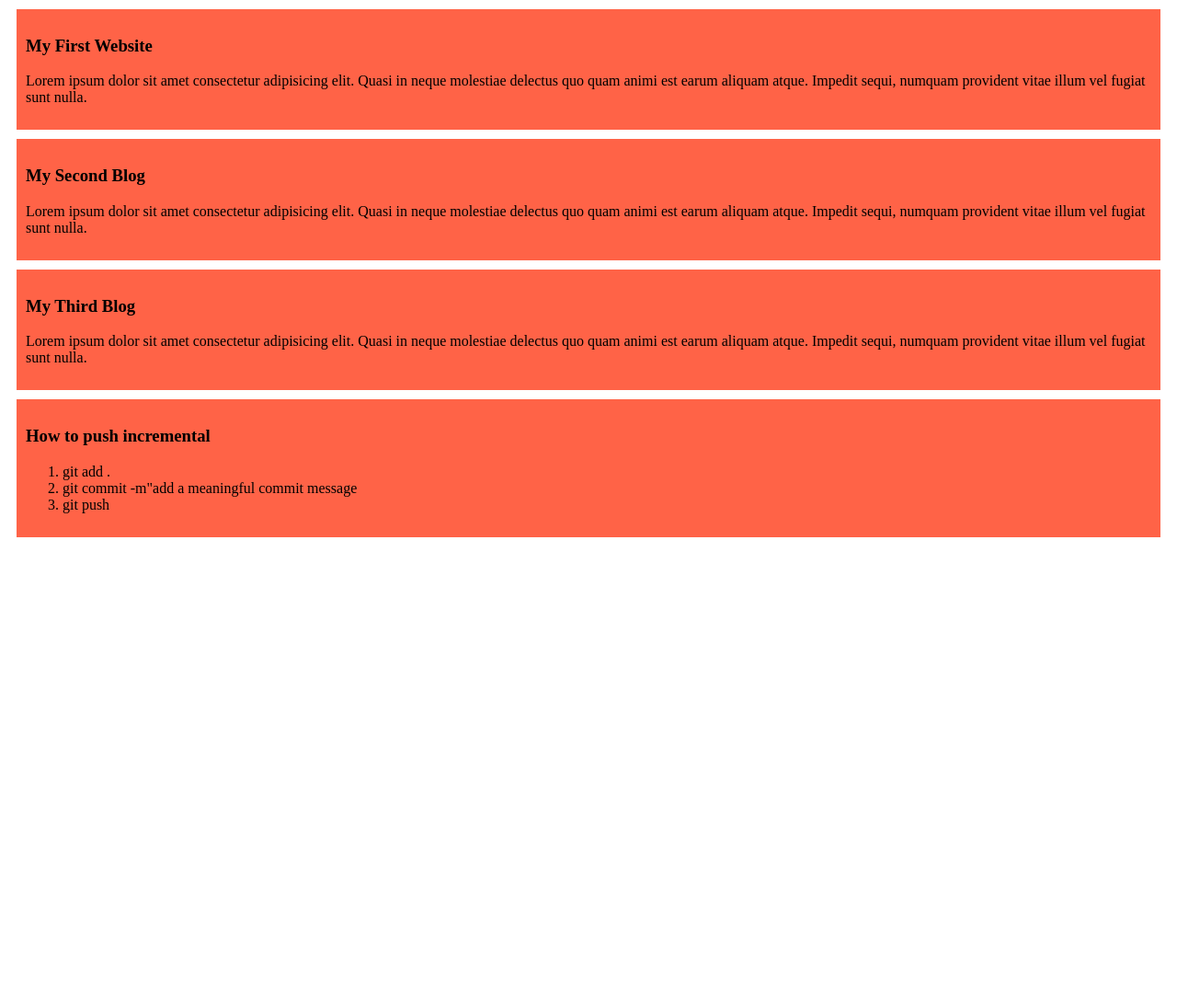
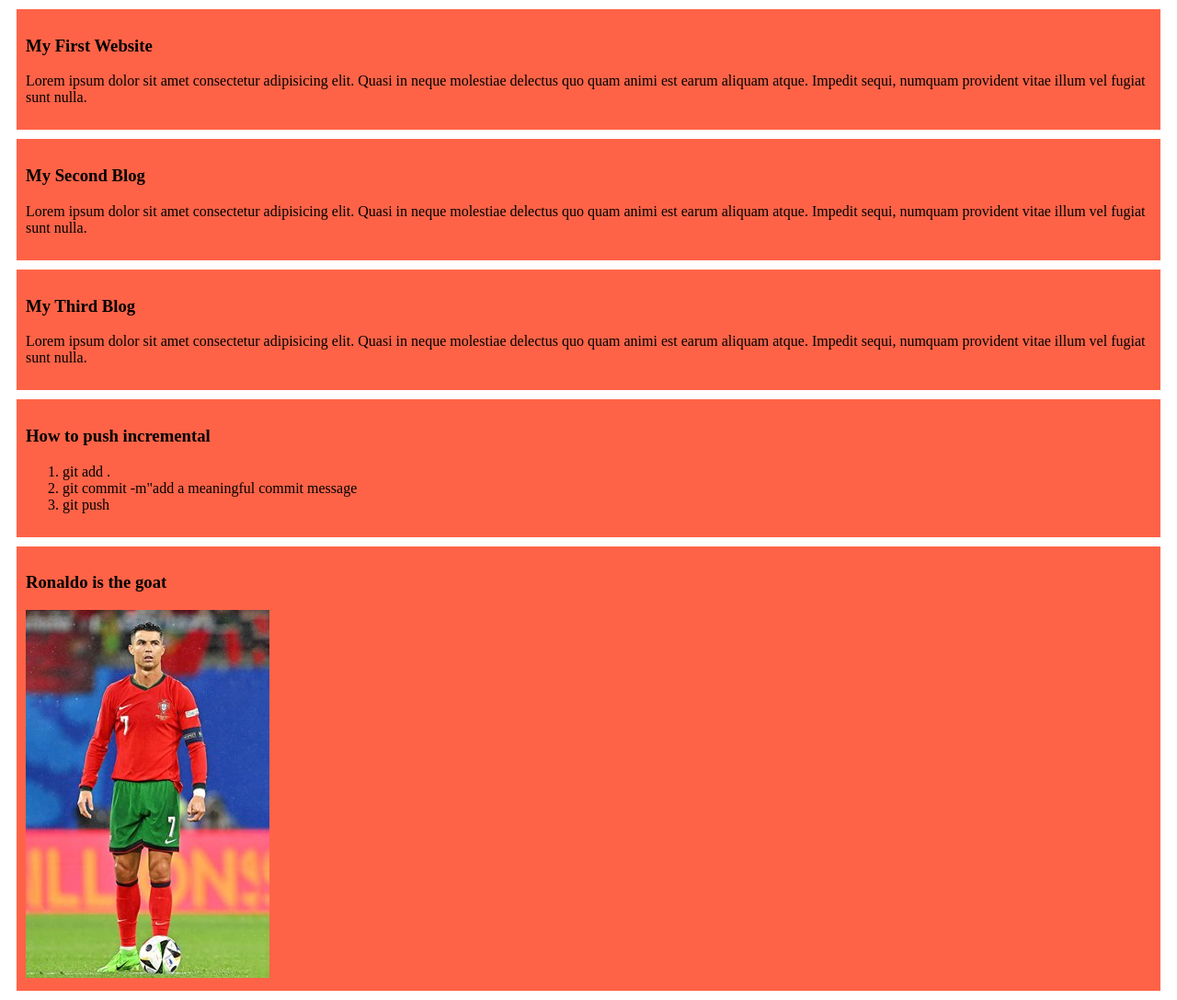
Before and after one commit to farahanch/my-new-website, a plain HTML site: page index.html in a window 1280 px wide. Shown: the whole page at 92% size. Before the commit the page ends 800 px from the top, so only its background shows below. Drawn offline with Linux system fonts and the light colour scheme.

Commit message:
added ronaldo

```diff
--- a/index.html
+++ b/index.html
@@ -27,5 +27,9 @@
             <li>git push</li>
         </ol>
     </div>
+    <div>
+        <h3>Ronaldo is the goat</h3>
+        <img src="images/ronaldo.jpg" alt="">
+    </div>
 </body>
 </html>
```
Also changed, not shown: images/ronaldo.jpg (added).
